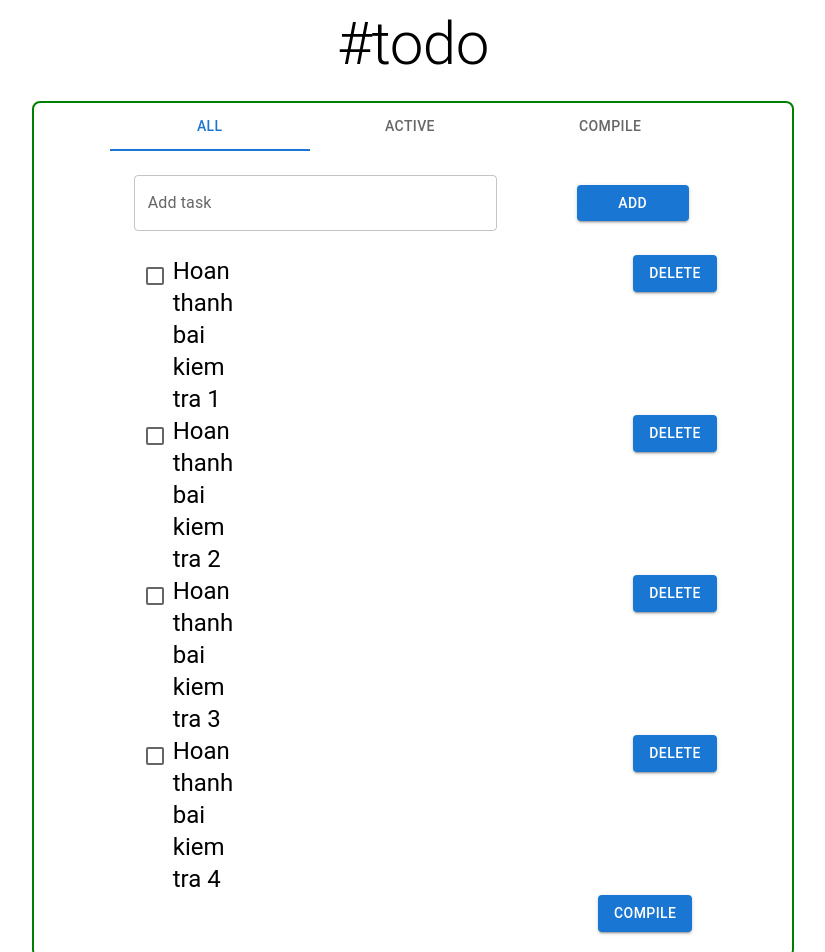
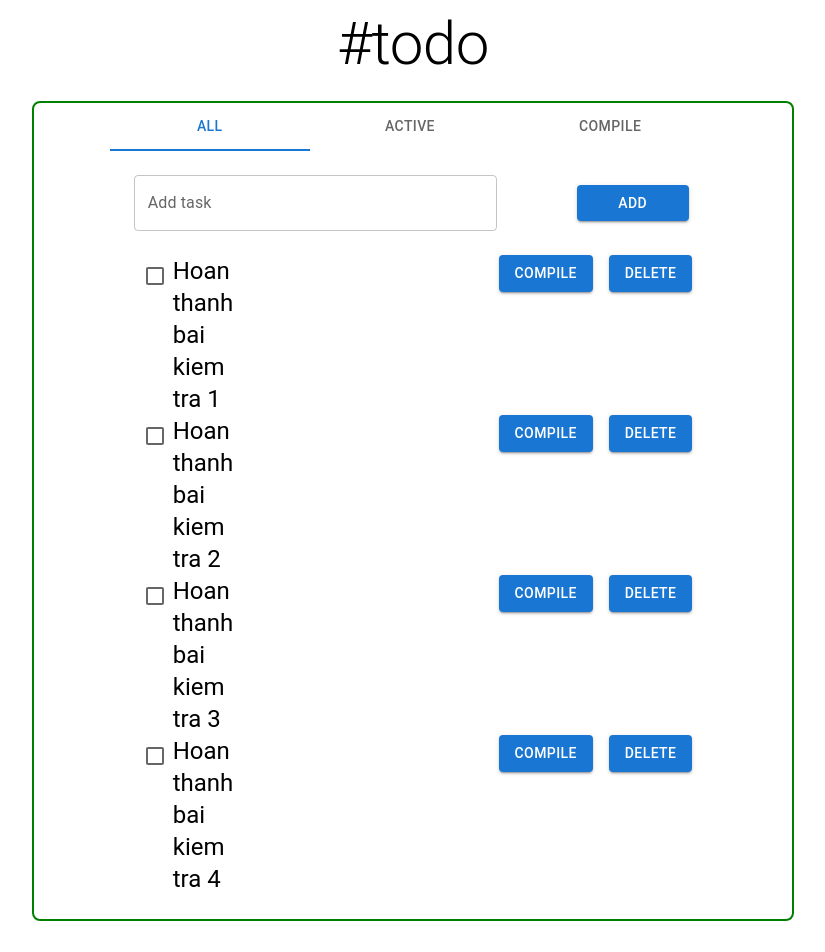
Before and after one commit to kien242/MindX-Module2, a React (Create React App) app: page / in a window 1280 px wide. Shown: the top 952 px of the page, without its empty margins (227-1052 px from the left). After the commit the page ends 929 px from the top, so only its background shows below. Built offline with nearby package versions, Linux system fonts and the light colour scheme.

Commit message:
Update App.js and index.js

```diff
--- a/src/App.js
+++ b/src/App.js
@@ -64,36 +64,6 @@ export default function App() {
 
   const CompileTask = allTask.filter((item) => item.compile);
 
-  const renderAllTask = allTask.map((task) => {
-    return (
-      <TaskWithCheckbox
-        key={task.id}
-        taskName={task.taskName}
-        complitedTask={task.compile}
-      />
-    );
-  });
-
-  const renderActiveTask = activeTask.map(function (task) {
-    return (
-      <TaskWithCheckbox
-        key={task.id}
-        taskName={task.taskName}
-        complitedTask={task.compile}
-      />
-    );
-  });
-
-  const renderCompileTask = compileTask.map(function (task) {
-    return (
-      <TaskWithCheckbox
-        key={task.id}
-        taskName={task.taskName}
-        complitedTask={task.compile}
-      />
-    );
-  });
-
   const handleChange = (event, newValue) => {
     setValue(newValue);
   };
@@ -120,12 +90,48 @@ export default function App() {
     }
     setCompileTask(allTask);
   };
-  const deleteTask = (id) => {
+  const deleteThisTask = (id) => {
     const allNewTask = allTask.filter((task) => {
       return task.id !== id;
     });
     setAllTask(allNewTask);
   };
+
+  const renderAllTask = allTask.map((task) => {
+    return (
+      <TaskWithCheckbox
+        key={task.id}
+        taskName={task.taskName}
+        complitedTask={task.compile}
+        deleteTask={deleteThisTask}
+        compileTask={compileThisTask}
+      />
+    );
+  });
+
+  const renderActiveTask = activeTask.map(function (task) {
+    return (
+      <TaskWithCheckbox
+        key={task.id}
+        taskName={task.taskName}
+        complitedTask={task.compile}
+        deleteTask={deleteThisTask}
+        compileTask={compileThisTask}
+      />
+    );
+  });
+
+  const renderCompileTask = compileTask.map(function (task) {
+    return (
+      <TaskWithCheckbox
+        key={task.id}
+        taskName={task.taskName}
+        complitedTask={task.compile}
+        deleteTask={deleteThisTask}
+      />
+    );
+  });
+
   return (
     <>
       <Box width={"100%"}>
@@ -171,11 +177,6 @@ export default function App() {
             <CustomTabPanel value={value} index={0}>
               <FormAddTask taskhandle={handleChangeTask} newTask={newTask} />
               {renderAllTask}
-              <Grid container justifyContent="flex-end">
-                <Button variant="contained" onClick={compileThisTask}>
-                  Compile
-                </Button>
-              </Grid>
             </CustomTabPanel>
 
             <CustomTabPanel value={value} index={1}>
@@ -186,7 +187,7 @@ export default function App() {
             <CustomTabPanel value={value} index={2}>
               {renderCompileTask}
               <Grid container justifyContent="flex-end">
-                <Button variant="contained" color="error" onClick={deleteTask}>
+                <Button variant="contained" color="error">
                   Delete
                 </Button>
               </Grid>
--- a/src/component/task/index.js
+++ b/src/component/task/index.js
@@ -3,7 +3,7 @@ import Checkbox from "@mui/material/Checkbox";
 import { Box, Typography, Button } from "@mui/material";
 
 export default function TaskWithCheckbox(props) {
-  const { complitedTask, taskName, deleteTask } = props;
+  const { complitedTask, taskName, deleteTask, compileTask } = props;
   const [checked, setChecked] = React.useState(false);
 
   const handleChange = (event) => {
@@ -19,7 +19,7 @@ export default function TaskWithCheckbox(props) {
           inputProps={{ "aria-label": "controlled" }}
         />
       </Box>
-      <Box sx={{ display: "flex", alignItems: "center", mr: 50 }}>
+      <Box sx={{ display: "flex", alignItems: "center", mr: 30 }}>
         <Typography
           variant="h5"
           sx={{
@@ -30,6 +30,11 @@ export default function TaskWithCheckbox(props) {
         </Typography>
       </Box>
       <Box>
+        <Button variant="contained" onClick={compileTask} sx={{ mr: 2 }}>
+          Compile
+        </Button>
+      </Box>
+      <Box>
         <Button variant="contained" onClick={deleteTask}>
           Delete
         </Button>
```
